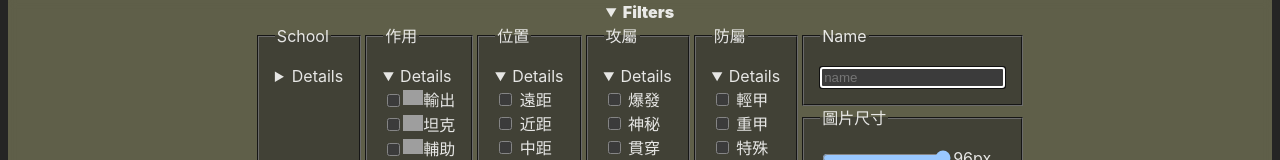
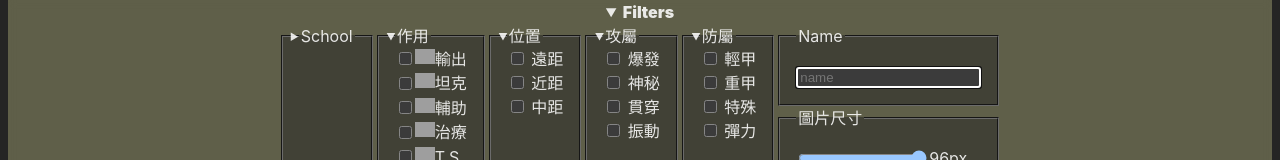
Before and after one commit to Rplus/BA, a Svelte app: page / in a window 1280 px wide. Shown: the top 160 px of the page. Built offline with nearby package versions, Linux system fonts and the light colour scheme; grey boxes are pictures that could not be loaded.

Commit message:
fix: add empty summary

```diff
--- a/src/App.svelte
+++ b/src/App.svelte
@@ -157,6 +157,7 @@
         <fieldset class="filter-cate__{filterCate.prop}">
           <legend>{_(filterCate.prop)}</legend>
           <details class="filter-details" open={filterCate.filters.length < 8}>
+            <summary></summary>
             <div>
               {#each filterCate.filters as filter}
                 <div>
```
